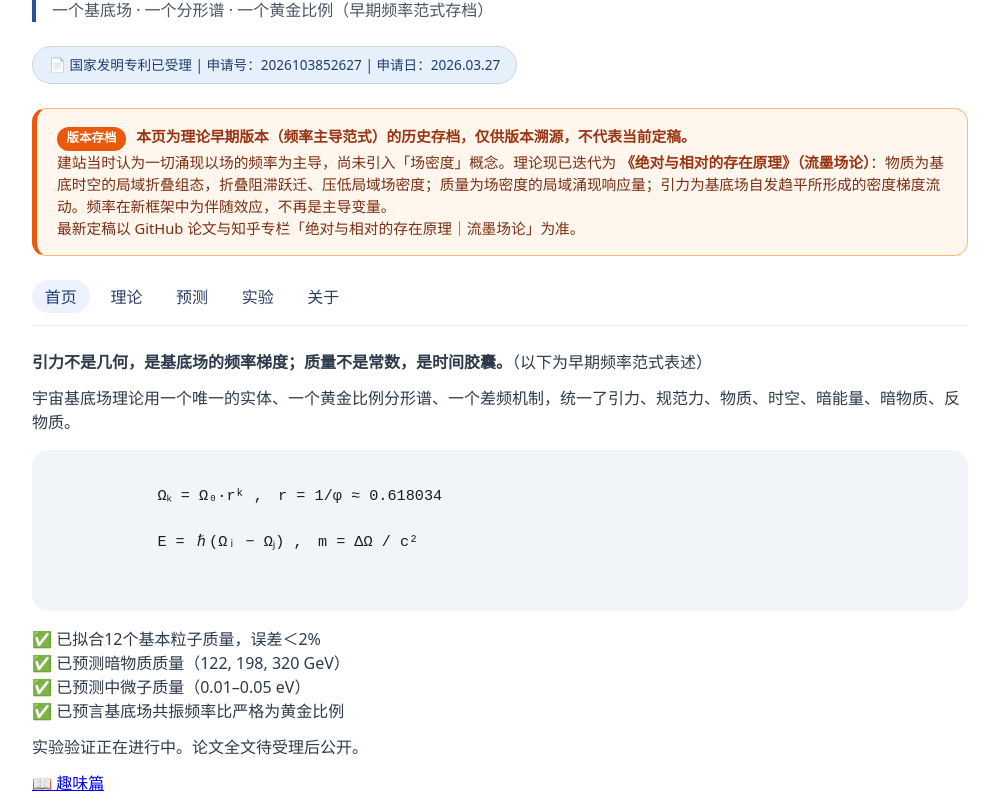
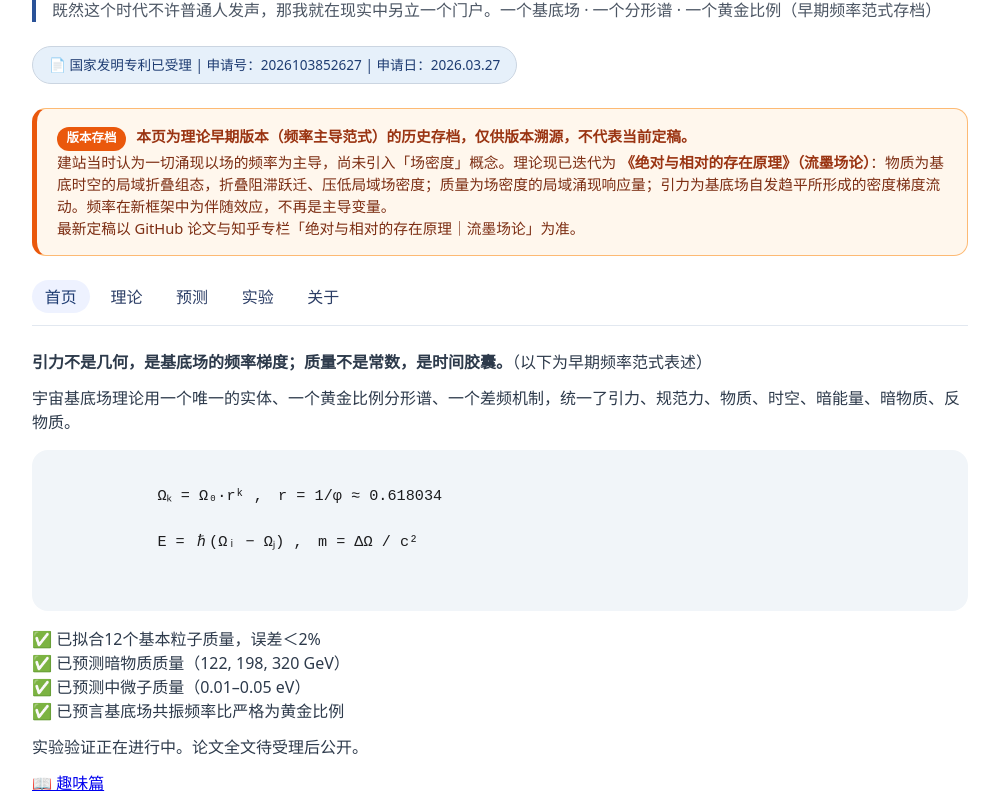
Before and after one commit to yuanqi-Dot/basisfield-theory, a plain HTML site: page index.html in a window 1280 px wide. Shown: the part 98-891 px from the top of the page, without its empty margins (140-1139 px from the left). Drawn offline with Linux system fonts and the light colour scheme.

Commit message:
Update index.html

```diff
--- a/index.html
+++ b/index.html
@@ -175,7 +175,7 @@
 <body>
 <div class="container">
     <h1>宇宙基底场理论</h1>
-    <div class="sub">一个基底场 · 一个分形谱 · 一个黄金比例（早期频率范式存档）</div>
+    <div class="sub">既然这个时代不许普通人发声，那我就在现实中另立一个门户。一个基底场 · 一个分形谱 · 一个黄金比例（早期频率范式存档）</div>
     <div class="patent-badge">📄 国家发明专利已受理 | 申请号：2026103852627 | 申请日：2026.03.27</div>
 
     <!-- ===== 版本存档提示 ===== -->
```
